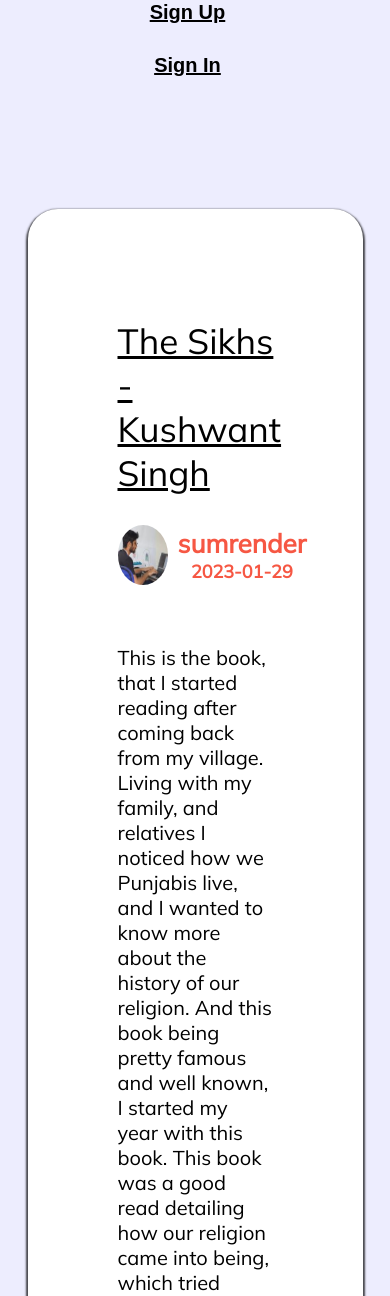
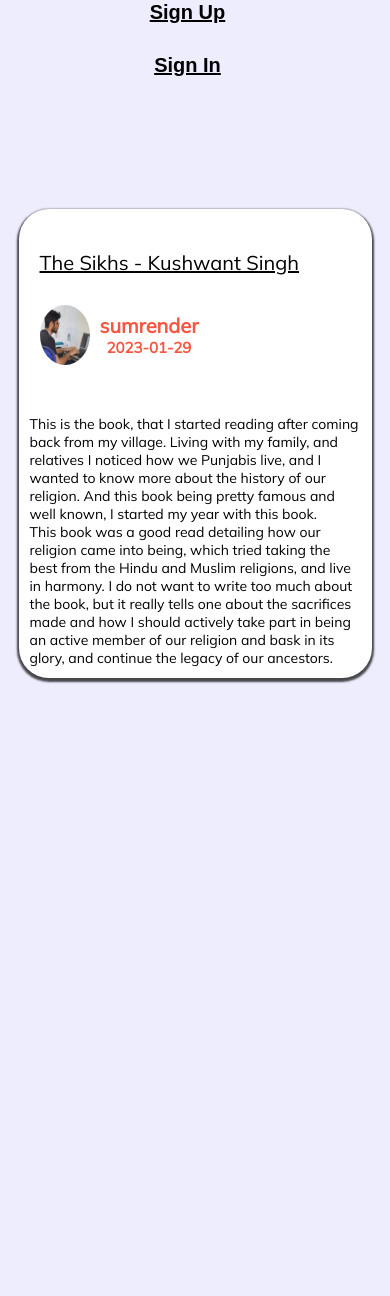
Before and after one commit to sumrender/blog_flask, a Flask app: page /post/1 in a window 390 px wide. Shown: the part 188-1484 px from the top of the page. After the commit the page ends 871 px from the top, so only its background shows below. Run offline with Flask 3, Linux system fonts and the light colour scheme.

Commit message:
fixed post content overflowing

```diff
--- a/blog/static/post.css
+++ b/blog/static/post.css
@@ -78,3 +78,32 @@
   font-family: "Arial";
   font-size: 20px;
 }
+
+.post-content pre {
+  white-space: pre-wrap;
+}
+
+@media (max-width: 600px) {
+  .post {
+    width: 90vw;
+    padding: 1px;
+  }
+
+  .post-title > p {
+    font-size: 20px;
+  }
+
+  .author {
+    font-size: 20px;
+  }
+
+  .date-posted {
+    font-size: 15px;
+  }
+
+  .post-content {
+    padding: 10px;
+    font-family: "Arial";
+    font-size: 14px;
+  }
+}
--- a/blog/templates/post.html
+++ b/blog/templates/post.html
@@ -37,7 +37,7 @@ body %}
       </div>
     </div>
     <div class="post-content">
-      <p>{{post.content}}</p>
+      <pre>{{post.content}}</pre>
     </div>
   </div>
 </div>
```
Also changed, not shown: blog/static/home.css (+6 -1 lines).
